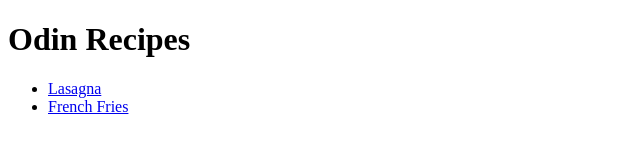
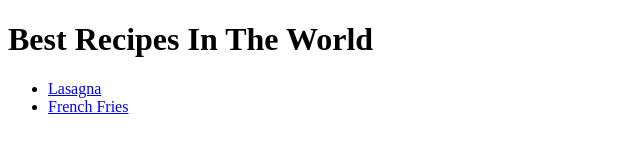
Before and after one commit to Zero-Ice/odin-recipes, a plain HTML site: page index.html in a window 1280 px wide. Shown: the whole page, without its empty margins (0-640 px from the left). Drawn offline with Linux system fonts and the light colour scheme.

```diff
--- a/index.html
+++ b/index.html
@@ -6,7 +6,7 @@
     <title>Document</title>
   </head>
   <body>
-    <h1>Odin Recipes</h1>
+    <h1>Best Recipes In The World</h1>
 
     <ul>
       <li><a href="./recipes/lasagna.html">Lasagna</a></li>
```
Also changed, not shown: recipes/frenchfries.html (+2 -0 lines), recipes/lasagna.html (+2 -0 lines).
